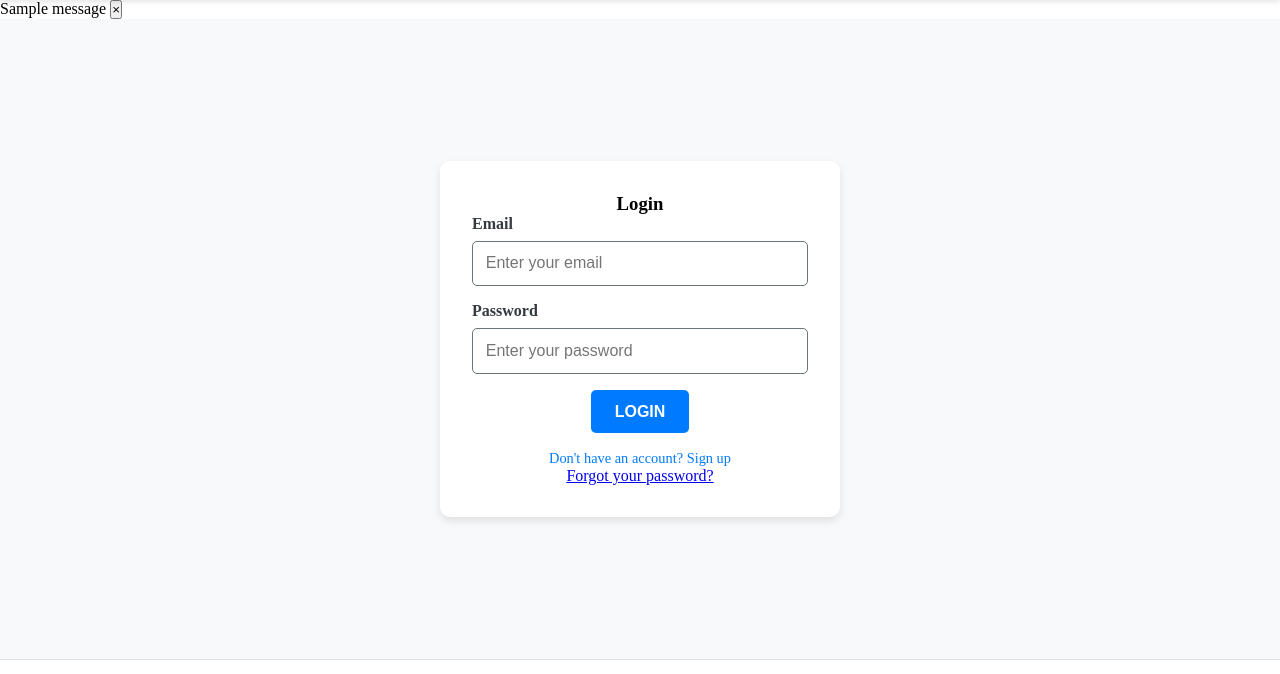
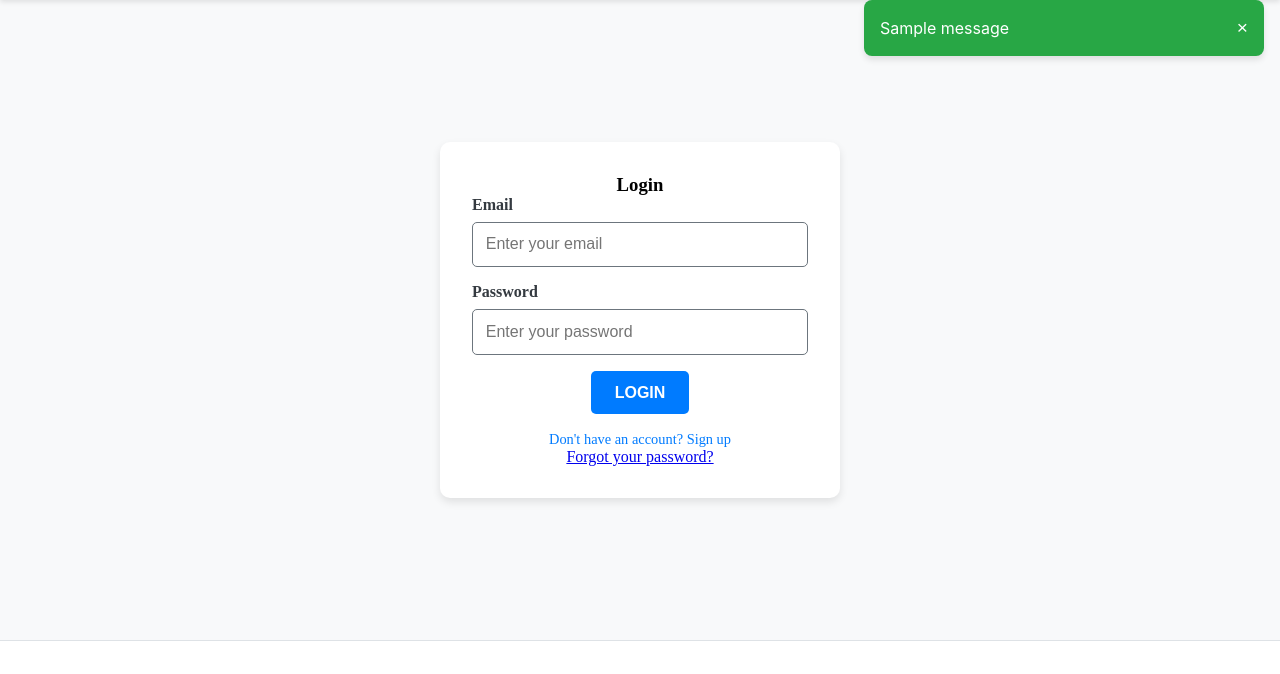
Before and after one commit to joshdean97/simplycomply, a Flask app: page /auth/login/ in a window 1280 px wide. Shown: the part 67-741 px from the top of the page. Run offline with Flask 3, Linux system fonts and the light colour scheme; tables that the repository leaves empty hold one stand-in row (values such as "Sample post"); one stand-in notice (Sample message) is shown.

Commit message:
fix login issues

```diff
--- a/core/static/styles/index.css
+++ b/core/static/styles/index.css
@@ -1528,4 +1528,59 @@ html {
   scroll-behavior: smooth;
 }
 
+.flash-container {
+  position: fixed;
+  top: calc(4.6rem, 4rem + 2rem);
+  right: 1rem;
+  transform: none;
+  z-index: 1050;
+  width: 400px;
+  max-width: 90%;
+}
+
+.flash-message {
+  display: flex;
+  align-items: center;
+  justify-content: space-between;
+  padding: 1rem;
+  margin-bottom: 1rem;
+  border-radius: 8px;
+  box-shadow: 0px 4px 6px rgba(0, 0, 0, 0.1);
+  font-family: -apple-system, BlinkMacSystemFont, "Segoe UI", Roboto, "Helvetica Neue", Arial, "Noto Sans", sans-serif, "Apple Color Emoji", "Segoe UI Emoji", "Segoe UI Symbol", "Noto Color Emoji";
+  font-size: 1rem;
+  line-height: 1.5;
+  color: #ffffff;
+}
+.flash-message.flash-success {
+  background-color: #28a745;
+}
+.flash-message.flash-danger {
+  background-color: #dc3545;
+}
+.flash-message.flash-warning {
+  background-color: #ffc107;
+  color: #343a40;
+}
+.flash-message.flash-info {
+  background-color: #17a2b8;
+}
+
+.flash-text {
+  flex-grow: 1;
+  margin-right: 1rem;
+}
+
+.flash-close {
+  background: none;
+  border: none;
+  color: inherit;
+  font-size: 1.2rem;
+  cursor: pointer;
+  line-height: 1;
+  transition: transform 0.2s ease-in-out;
+}
+.flash-close:hover {
+  transform: scale(1.1);
+}
+
 /*# sourceMappingURL=index.css.map */
--- a/core/static/styles/index.scss
+++ b/core/static/styles/index.scss
@@ -38,8 +38,66 @@ $breakpoint-md: 768px;
 $breakpoint-lg: 992px;
 $breakpoint-xl: 1200px;
 
+$navbar-height: 4.6rem;
 
 html {
     scroll-behavior: smooth;
 
 }
+
+.flash-container {
+    position: fixed;
+    top: calc(#{$navbar-height, 4rem} + 2rem); // Ensure it's below the navbar
+    right: 1rem; // Changed from left to right
+    transform: none;
+    z-index: 1050;
+    width: 400px;
+    max-width: 90%;
+}
+
+.flash-message {
+    display: flex;
+    align-items: center;
+    justify-content: space-between;
+    padding: 1rem;
+    margin-bottom: 1rem;
+    border-radius: 8px;
+    box-shadow: 0px 4px 6px rgba(0, 0, 0, 0.1);
+    font-family: $font-family-sans-serif;
+    font-size: 1rem;
+    line-height: 1.5;
+    color: $white-color;
+
+    &.flash-success {
+      background-color: $success-color;
+    }
+    &.flash-danger {
+      background-color: $danger-color;
+    }
+    &.flash-warning {
+      background-color: $warning-color;
+      color: $dark-color;
+    }
+    &.flash-info {
+      background-color: $info-color;
+    }
+}
+
+.flash-text {
+    flex-grow: 1;
+    margin-right: 1rem;
+}
+
+.flash-close {
+    background: none;
+    border: none;
+    color: inherit;
+    font-size: 1.2rem;
+    cursor: pointer;
+    line-height: 1;
+    transition: transform 0.2s ease-in-out;
+
+    &:hover {
+      transform: scale(1.1);
+    }
+}
--- a/core/templates/base.html
+++ b/core/templates/base.html
@@ -10,32 +10,17 @@
 <body>
   {% include "includes/nav.html" %}
   {% with messages = get_flashed_messages(with_categories=true) %}
-  {% for category, message in messages %}
-  {% if category == 'error' %}
-  <div class="alert alert-danger alert-dismissable fade show" role="alert">
-    {{ message }}
-    <button
-    type="button"
-    class="close"
-    data-dismiss="alert"
-    aria-label="Close"
-    >
-    <span aria-hidden="true">&times;</span>
-    </button>
+  <div class="flash-container">
+      {% for category, message in messages %}
+      <div class="flash-message flash-{{ category }}">
+          <span class="flash-text">{{ message }}</span>
+          <button type="button" class="flash-close" aria-label="Close">
+              &times;
+          </button>
+      </div>
+      {% endfor %}
   </div>
-  {% else %}
-  <div class="alert alert-success alert-dismissable fade show" role="alert">
-    {{ message }}
-    <button
-    type="button"
-    class="close"
-    data-dismiss="alert"
-    aria-label="Close"
-    >
-    <span aria-hidden="true">&times;</span>
-    </button>
-  </div>
-  {% endif %} {% endfor %} {% endwith %}
+  {% endwith %}
 
   {% block content %}
   {% endblock %}
@@ -47,7 +32,7 @@
   ></script>
   <script>
     document.addEventListener('DOMContentLoaded', function() {
-    var closeButtons = document.querySelectorAll('.alert .close');
+    var closeButtons = document.querySelectorAll('.flash-close');
     closeButtons.forEach(function(button) {
       button.addEventListener('click', function() {
       var alert = this.parentElement;
--- a/core/views/auth.py
+++ b/core/views/auth.py
@@ -22,13 +22,14 @@ def login():
             flash('Email does not exist.', 'error')
         else:
             # Log in the user
-            if user:
-                if not check_password_hash(user.password_hash, password):
-                    flash('Incorrect password.', 'error')
+            if user and check_password_hash(user.password_hash, password):
                 login_user(user, remember=True)
                 flash(f'Welcome back, {user.name}!', 'success')
-            print(current_user.name, current_user.role)
-            return redirect(url_for('views.dashboard'))  # Redirect to a protected page (adjust URL as needed)
+            else:
+                flash('Incorrect password.', 'error')
+                if hasattr(current_user, 'name') and hasattr(current_user, 'role'):
+                    print(current_user.name, current_user.role)
+        return redirect(url_for('views.dashboard'))  # Redirect to a protected page (adjust URL as needed)
     context = {
         'current_user': current_user
     }
@@ -85,4 +86,5 @@ def logout():
     user = current_user
 
     logout_user()
+    flash(f'Logged out!', 'success')
     return redirect(url_for('auth.login'))
```
Also changed, not shown: core/templates/profile.html (+17 -24 lines), 1 other file.
